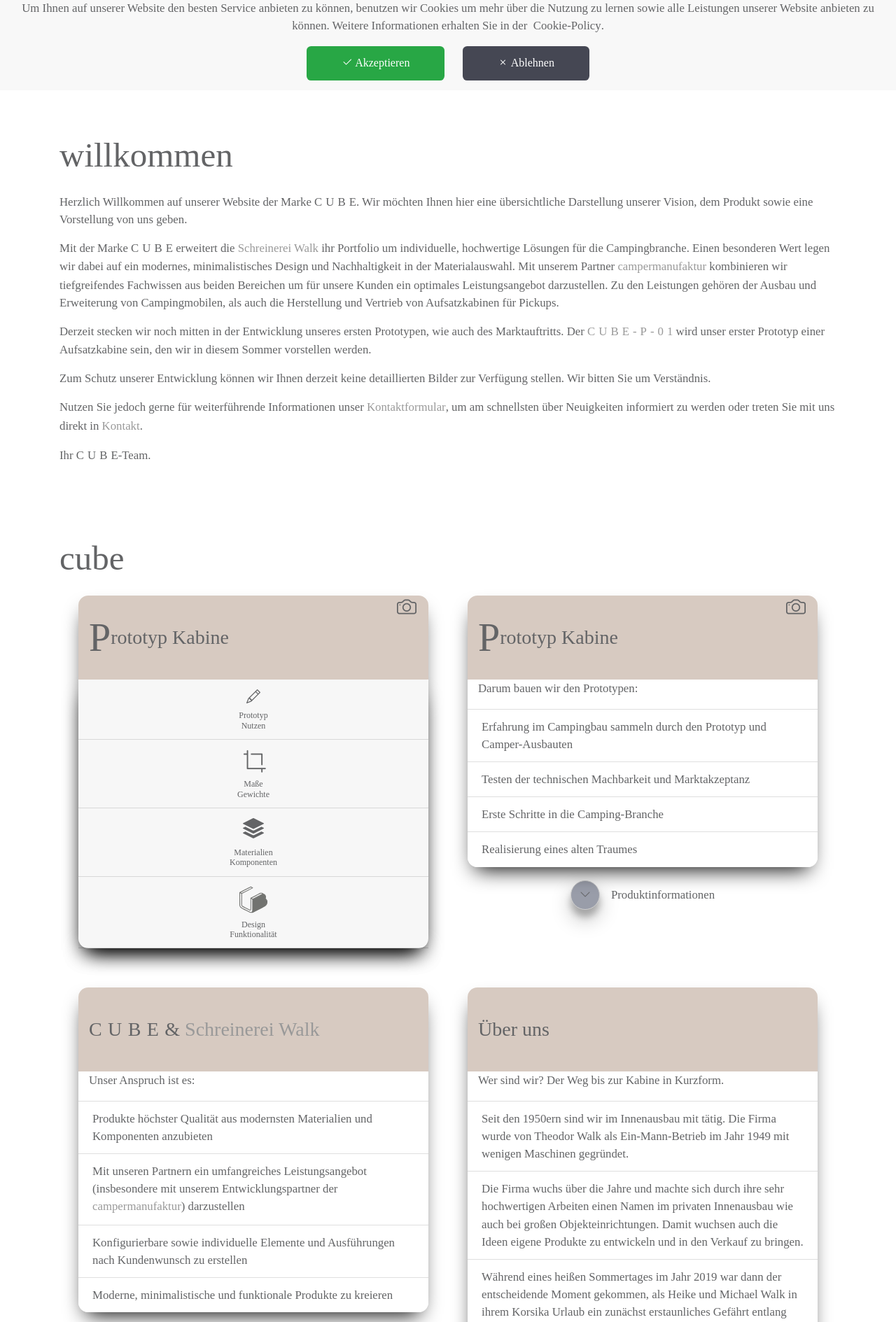
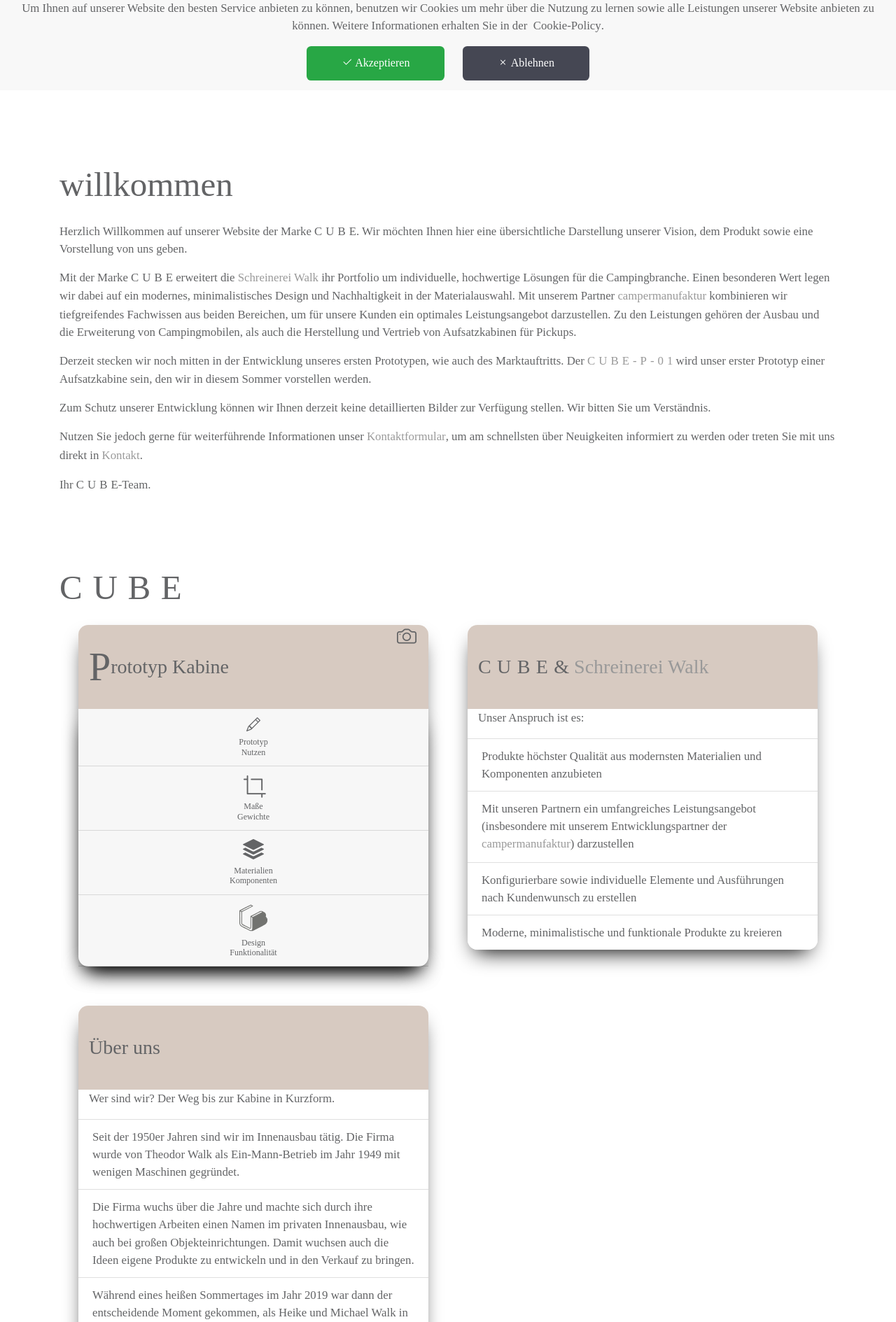
Before and after one commit to JohnyWalkerqu/JohnyWalkerqu.github.io, a PHP site: page / in a window 1280 px wide. Shown: the part 671-2560 px from the top of the page at 70% size. Run offline with PHP 8.4, Linux system fonts and the light colour scheme; some libraries are stand-ins or nearby versions; some web fonts are replaced.

Commit message:
font-cube class added, card#2 deleted
made same small changes

```diff
--- a/css/master.css
+++ b/css/master.css
@@ -232,7 +232,7 @@ div.font-size-small {
   white-space: pre;
 }
 
-.cube-logo-font {
+.font-cube {
   display: inline-block;
   font-size: var(--fontSizeCube);
   text-transform: uppercase;
--- a/index.html
+++ b/index.html
@@ -1,4 +1,4 @@
-<!DOCTYPE html>
+font-cube<!DOCTYPE html>
 <html lang="de" dir="ltr">
   <head>
     <meta http-equiv="content-type" content="text/html" charset="utf-8">
@@ -197,12 +197,12 @@
             </div>
             <div>
               <p>Herzlich Willkommen auf unserer Website der Marke
-                <span class="cube-logo-font">cub<span class="no-space">e</span></span>.
+                <span class="font-cube">cub<span class="no-space">e</span></span>.
                 Wir möchten Ihnen hier eine übersichtliche Darstellung unserer Vision,
                 dem Produkt sowie eine Vorstellung von uns geben.
               </p>
               <!-- TODO: der marke cube -->
-              <p>Mit der Marke <span class="cube-logo-font">cub<span class="no-space">e</span></span>
+              <p>Mit der Marke <span class="font-cube">cub<span class="no-space">e</span></span>
                 erweitert die <a class="co-body hover-co-body-bb-body hover-bb-dashed"
                 href="https://schreinerei-walk.de" target="_blank">Schreinerei Walk</a> ihr Portfolio
                 um individuelle, hochwertige Lösungen für die Campingbranche.
@@ -214,15 +214,15 @@
                 campermanufaktur
                 </a>
                 kombinieren wir tiefgreifendes
-                Fachwissen aus beiden Bereichen um für unsere Kunden ein optimales
+                Fachwissen aus beiden Bereichen, um für unsere Kunden ein optimales
                 Leistungsangebot darzustellen. Zu den Leistungen gehören der
-                Ausbau und Erweiterung von Campingmobilen, als auch die Herstellung
+                Ausbau und die Erweiterung von Campingmobilen, als auch die Herstellung
                 und Vertrieb von Aufsatzkabinen für Pickups.
               </p>
               <p>Derzeit stecken wir noch mitten in der Entwicklung unseres ersten
                  Prototypen, wie auch des Marktauftritts. Der
                  <a class="co-body hover-co-body-bb-body hover-bb-dashed" href="#cube-section">
-                 <span class="cube-logo-font prototype">cube-p-0<span class="no-space">1</span></span>
+                 <span class="font-cube prototype">cube-p-0<span class="no-space">1</span></span>
                  </a>
                  wird unser erster Prototyp einer Aufsatzkabine sein, den wir
                  in diesem Sommer vorstellen werden.
@@ -238,7 +238,7 @@
                    <a class="co-body hover-co-body-bb-body hover-bb-dashed" href="#contact-footer">Kontakt</a>.
                  </p>
                  <p>Ihr
-                   <span class="cube-logo-font">cub<span class="no-space">e</span></span>-Team.
+                   <span class="font-cube">cub<span class="no-space">e</span></span>-Team.
                  </p>
                </div>
              </div>
@@ -251,7 +251,7 @@
           <div class="container">
             <div class="heading">
               <h2 class="heading">
-                <span class="cube-font-logo">cube</span></h2>
+                <span class="font-cube">cube</span></h2>
             </div>
             <div class="card__container-content">
 
@@ -309,7 +309,7 @@
                             2.00m x 0.90m ausziehbare Schlaflandschaft zur Verfügung.
                             Insgesamt erreicht die Kabine eine Aufbaulänge von 4160mm
                             (entspricht der Gesamtlänge des
-                            <span class="cube-font-logo">cub<span class="no-space">e</span></span>)
+                            <span class="font-cube">cub<span class="no-space">e</span></span>)
                              und 2090mm Gesamtbreite. Die Stehhöhe im
                              Innenraum wird ca. 1950mm betragen. Das Leergewicht der
                              Kabine ist im Bereich von 700 - 750 Kilogramm einzuordnen.
@@ -336,7 +336,7 @@
                             Holz aufweist, somit auch lackier- und formbar ist.
                           </p>
                           <p>
-                            Der <span class="cube-font-logo">p-0<span class="no-space">1</span></span>
+                            Der <span class="font-cube">p-0<span class="no-space">1</span></span>
                             ist mit einem Bad inklusive Duschkabine und Trenntoilette
                             ausgestattet. Zum Kochen wird ein 2-Zonen-Induktionsfeld
                             verwendet, dass über eine Solaranalage oder aus der Batterie
@@ -381,7 +381,7 @@
                             deutlich größeren Campingbauten zu finden ist.
                           </p>
                           <p>Zur abschließenden Bestimmung der Innen- und Außenausstattung
-                            wird der <span class="cube-font-logo">p-0<span class="no-space">1</span></span>
+                            wird der <span class="font-cube">p-0<span class="no-space">1</span></span>
                             über mehrere Wochen von unterschiedlichen Personen
                             getestet und Optimierungen durchgeführt. Hier wird
                             dann nochmals der modulare Ansatz der hohen Individualisierbarkeit
@@ -419,7 +419,10 @@
                           <span class="font-capitalize">P</span>rototyp Kabine
                         </div>
                         <div class="card__header-zipper">
-                          <i class="bi bi-camera"></i>
+                          <i class="bi bi-camera"
+                            data-toggle="Tooltip"
+                            data-placement="left"
+                            title="Klicken um einen ersten Eindruck vom Prototyp zu erhalten"></i>
                         </div>
                       </div>
                       <div class="card-collapsed card-body">
@@ -474,7 +477,7 @@
                                   verkaufsfähigen Produkte. Mit dem Prototyp
                                   soll die These überprüft werden, inwieweit
                                   eine Nachfrage an einem
-                                  <span class="cube-logo-font">
+                                  <span class="font-cube">
                                     cub<span class="no-space">e</span></span>-Modell
                                     entsteht.
                                   </p>
@@ -508,7 +511,7 @@
                                     2.00m x 0.90m ausziehbare Schlaflandschaft zur Verfügung.
                                     Insgesamt erreicht die Kabine eine Aufbaulänge von 4160mm
                                     (entspricht der Gesamtlänge des
-                                    <span class="cube-font-logo">cub<span class="no-space">e</span></span>)
+                                    <span class="font-cube">cub<span class="no-space">e</span></span>)
                                      und 2090mm Gesamtbreite. Die Stehhöhe im
                                      Innenraum wird ca. 1950mm betragen. Das Leergewicht der
                                      Kabine ist im Bereich von 700 - 750 Kilogramm einzuordnen.
@@ -551,7 +554,7 @@
                                     Holz aufweist, somit auch lackier- und formbar ist.
                                   </p>
                                   <p>
-                                    Der <span class="cube-font-logo">p-0<span class="no-space">1</span></span>
+                                    Der <span class="font-cube">p-0<span class="no-space">1</span></span>
                                     ist mit einem Bad inklusive Duschkabine und Trenntoilette
                                     ausgestattet. Zum Kochen wird ein 2-Zonen-Induktionsfeld
                                     verwendet, dass über eine Solaranalage oder aus der Batterie
@@ -617,7 +620,7 @@
                                     deutlich größeren Campingbauten zu finden ist.
                                   </p>
                                   <p>Zur abschließenden Bestimmung der Innen- und Außenausstattung
-                                    wird der <span class="cube-logo-font">p-0<span class="no-space">1</span></span>
+                                    wird der <span class="font-cube">p-0<span class="no-space">1</span></span>
                                     über mehrere Wochen von unterschiedlichen Personen
                                     getestet und Optimierungen durchgeführt. Hier wird
                                     dann nochmals der modulare Ansatz der hohen Individualisierbarkeit
@@ -638,31 +641,8 @@
                 </div>
               </div>
 
-                      <!-- start of accordion -->
-
-                      <!-- card modul with animation -->
-                      <!-- <div class="card__footer-elements minutes">
-                        <div class="elements">
-                          <!-- property sets margin bottom to 0 -->
-                          <!-- <p class="my-0">20000</p>
-                          <i class="bi bi-lightning-fill animation"></i>
-                          <p class="my-0" style="text-align: center;">hours thought</p>
-                        </div>
-                        <div class="text">
-                          Many hours of thoughts, drafts and
-                          discussion went into the prototype with several people
-                          familiar or non-familiar with the matter as well. Those
-                          talks formed the ideas and current state of realization.
-                        </div>
-                      </div>
-                    </div>
-                  </div>
-
-                </div>
-              </div> -->
-
-
-              <div class="row">
+              <!-- OLD CARD WITH ONE BUTTON TO COLLAPSE AND OPEN ITEMS -->
+              <!-- <div class="row">
                 <div class="col-12">
                   <div class="card card-prototype">
                     <div class="card-body col-12">
@@ -685,9 +665,8 @@
                           <li class="list-group-item">Erste Schritte in die Camping-Branche</li>
                           <li class="list-group-item">Realisierung eines alten Traumes</li>
                         </ul>
-
                         <!-- insert button here to include it within the card style -->
-                      </div>
+                      <!-- </div>
                     </div>
                   </div>
 
@@ -706,12 +685,11 @@
 
                   <div class="collapse" id="collapseButton">
                     <div class="card-collapsed card-body">
-
                       <!-- start of accordion -->
-                      <div class="accordion" id="accordionExample">
+                      <!-- <div class="accordion" id="accordionExample"> -->
 
                         <!-- accordion item 1 -->
-                        <div class="card-collapsed-header-container"
+                        <!-- <div class="card-collapsed-header-container"
                              data-toggle="collapse"
                              data-target="#collapseOne"
                              aria-expanded="true"
@@ -735,7 +713,7 @@
                                   2.00m x 0.90m ausziehbare Schlaflandschaft zur Verfügung.
                                   Insgesamt erreicht die Kabine eine Aufbaulänge von 4160mm
                                   (entspricht der Gesamtlänge des
-                                  <span class="cube-font-logo">cub<span class="no-space">e</span></span>)
+                                  <span class="font-cube">cub<span class="no-space">e</span></span>)
                                    und 2090mm Gesamtbreite. Die Stehhöhe im
                                    Innenraum wird ca. 1950mm betragen. Das Leergewicht der
                                    Kabine ist im Bereich von 700 - 750 Kilogramm einzuordnen.
@@ -748,9 +726,8 @@
                               </div>
                           </div>
                         </div>
-
                         <!-- accordion item 2 -->
-                        <div class="card-collapsed-header-container"
+                        <!-- <div class="card-collapsed-header-container"
                              data-toggle="collapse"
                              data-target="#collapseTwo"
                              aria-expanded="true"
@@ -778,7 +755,7 @@
                                   Holz aufweist, somit auch lackier- und formbar ist.
                                 </p>
                                 <p>
-                                  Der <span class="cube-font-logo">p-0<span class="no-space">1</span></span>
+                                  Der <span class="font-cube">p-0<span class="no-space">1</span></span>
                                   ist mit einem Bad inklusive Duschkabine und Trenntoilette
                                   ausgestattet. Zum Kochen wird ein 2-Zonen-Induktionsfeld
                                   verwendet, dass über eine Solaranalage oder aus der Batterie
@@ -793,19 +770,19 @@
                               </div>
                             </div>
                           </div>
-                        </div>
+                        </div> -->
 
                         <!-- accordion item 3 -->
-                        <div class="card-collapsed-header-container"
+                        <!-- <div class="card-collapsed-header-container"
                              data-toggle="collapse"
                              data-target="#collapseThree"
                              aria-expanded="true"
                              aria-controls="collapseThree">
                           <div class="card-header card-collapse-header" id="headingThree">
                             <h5 class="mb-0">
-                              <div class="elements">
+                              <div class="elements"> -->
                                 <!-- property sets margin bottom to 0 -->
-                                <i class="mb-2">
+                                <!-- <i class="mb-2">
                                   <img
                                 class="logo logo-small grey"
                                 contextmenu=""
@@ -844,7 +821,7 @@
                                   deutlich größeren Campingbauten zu finden ist.
                                 </p>
                                 <p>Zur abschließenden Bestimmung der Innen- und Außenausstattung
-                                  wird der <span class="cube-logo-font">p-0<span class="no-space">1</span></span>
+                                  wird der <span class="font-cube">p-0<span class="no-space">1</span></span>
                                   über mehrere Wochen von unterschiedlichen Personen
                                   getestet und Optimierungen durchgeführt. Hier wird
                                   dann nochmals der modulare Ansatz der hohen Individualisierbarkeit
@@ -856,23 +833,24 @@
                         </div>
 
                         <!-- accordion item 4 -->
-                        <div class="card-collapsed-header-container"
+                        <!-- <div class="card-collapsed-header-container"
                              data-toggle="collapse"
                              data-target="#collapseFour"
                              aria-expanded="true"
                              aria-controls="collapseFour">
                           <div class="card-header card-collapse-header" id="headingFour">
                             <h5 class="mb-0">
-                              <div class="elements">
+                              <div class="elements"> -->
+
                                 <!-- property sets margin bottom to 0 -->
-                                <i class="bi bi-pencil mb-2"></i>
+                                <!-- <i class="bi bi-pencil mb-2"></i>
                                 <p class="my-0 text-center">Prototyp</p>
                                 <p class="my-0 text-center">Nutzen</p>
                               </div>
                             </h5>
-                          </div>
+                          </div> -->
 
-                          <div id="collapseFour" class="collapse" aria-labelledby="headingFour" data-parent="#accordionExample">
+                          <!-- <div id="collapseFour" class="collapse" aria-labelledby="headingFour" data-parent="#accordionExample">
                             <div class="card-body">
                               <div class="container mt-3">
                                 <p>Mit dem Bau des Prototyps verbinden wir im
@@ -904,7 +882,7 @@
                                    verkaufsfähigen Produkte. Mit dem Prototyp
                                    soll die These überprüft werden, inwieweit
                                    eine Nachfrage an einem
-                                   <span class="cube-logo-font">
+                                   <span class="font-cube">
                                      cub<span class="no-space">e</span></span>-Modell
                                    entsteht.
                                 </p>
@@ -912,7 +890,7 @@
                             </div>
                           </div>
                         </div>
-                      </div>
+                      </div> -->
 
                       <!-- card modul with animation -->
                       <!-- <div class="card__footer-elements minutes">
@@ -929,18 +907,18 @@
                           talks formed the ideas and current state of realization.
                         </div>
                       </div> -->
-                    </div>
+                    <!-- </div>
                   </div>
 
                 </div>
-              </div>
+              </div> -->
 
               <div class="row">
                 <div class="col-12">
                   <div class="card">
                     <div class="card-body col-12">
                       <div class="card-title col-12 card-title-text">
-                        <div class="cube-logo-font">cube</div>
+                        <div class="font-cube">cube</div>
                         <span class="pre">& </span>
                         <a class="footer-link-hover font-color-body" href="https://www.schreinerei-walk.de" target="_blank">Schreinerei Walk</a>
                       </div>
@@ -981,14 +959,14 @@
                         <p>Wer sind wir? Der Weg bis zur Kabine in Kurzform.</p>
                         <ul class="list-group list-group-flush">
                           <li class="list-group-item">
-                            Seit den 1950ern sind wir im Innenausbau mit
+                            Seit der 1950er Jahren sind wir im Innenausbau
                             tätig. Die Firma wurde von Theodor Walk als
                             Ein-Mann-Betrieb im Jahr 1949 mit wenigen Maschinen gegründet.
                           </li>
                           <li class="list-group-item">
                             Die Firma wuchs über die Jahre und machte sich durch ihre
-                            sehr hochwertigen Arbeiten einen Namen im privaten
-                            Innenausbau wie auch bei großen Objekteinrichtungen.
+                            hochwertigen Arbeiten einen Namen im privaten
+                            Innenausbau, wie auch bei großen Objekteinrichtungen.
                             Damit wuchsen auch die Ideen eigene Produkte zu
                             entwickeln und in den Verkauf zu bringen.
                           </li>
@@ -1030,13 +1008,13 @@
             </div>
             <div class="content">
               <p>Um die neuesten Informationen rund um
-                <span class="cube-logo-font">cub<span class="no-space">e</span></span> zu erhalten können Sie
+                <span class="font-cube">cub<span class="no-space">e</span></span> zu erhalten können Sie
                 nachfolgend Ihre Email-Adresse wie auch weitere Informationen
                 eingeben. Sie werden dann Informationen aus erster Hand zu den
                 Produktdetails, Blicke hinter die Kulissen, wie auch unsere
                 Motivation erfahren.</p>
               <p>Bleiben Sie gespannt - das
-                <span class="cube-logo-font">
+                <span class="font-cube">
                   cube-tea<span class="no-space">m</span></span>.</p>
             </div>
           <div class="seperator">
@@ -1087,7 +1065,7 @@
 
             <div class="group validate-input optiondrop">
               <p>Wie haben Sie von
-                <span class="cube-logo-font">
+                <span class="font-cube">
                   cub<span class="no-space">e</span></span> erfahren?
               </p>
 
@@ -1164,7 +1142,7 @@
             href="tel:+4993061376">+49 9306 / 1376</a></p>
         </div>
         <div class="inner-container-footer">
-          <p>&copy; <span class="pre">2021  <span class="cube-logo-font">cube</span></span>
+          <p>&copy; <span class="pre">2021  <span class="font-cube">cube</span></span>
           <p>
             Marke von:
             <a class="footer-link-hover"
```
